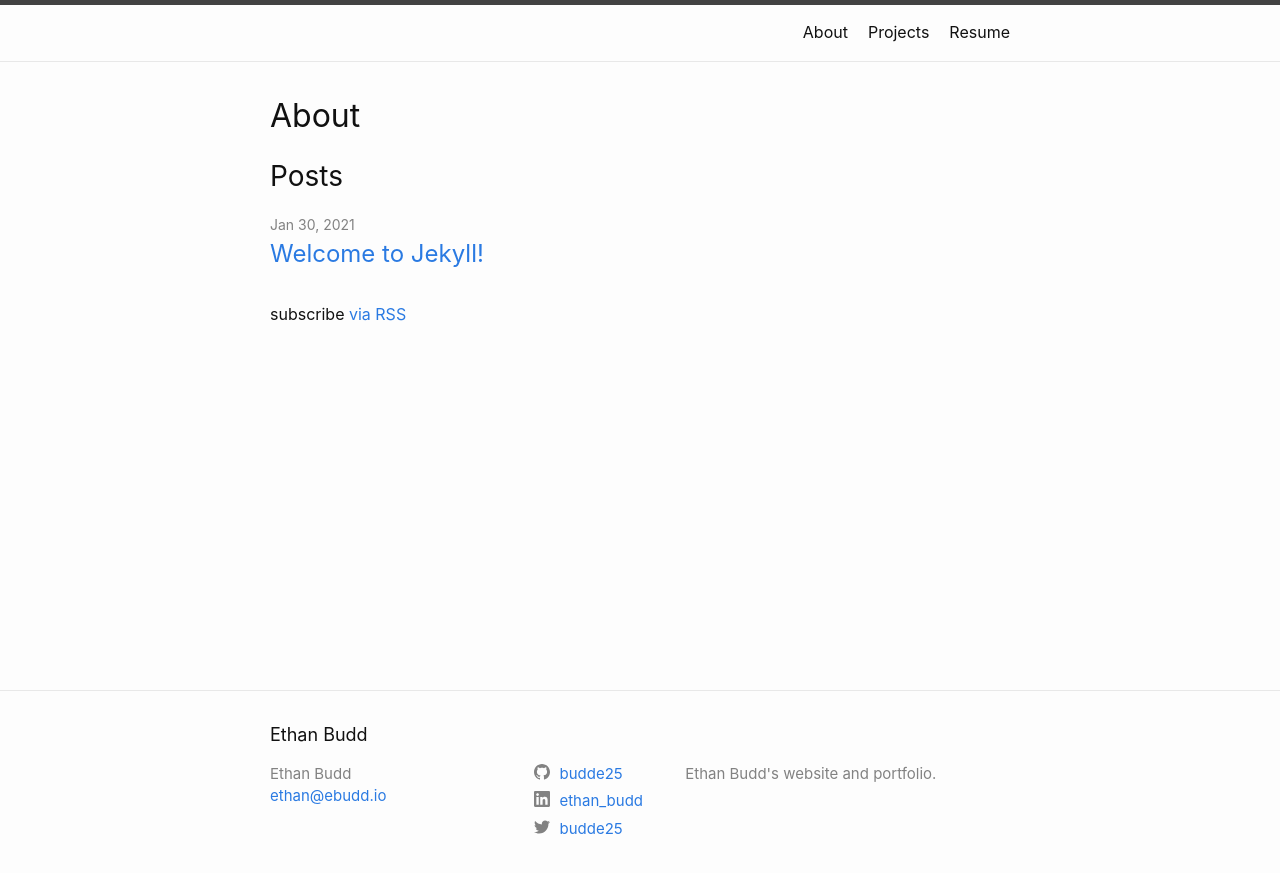
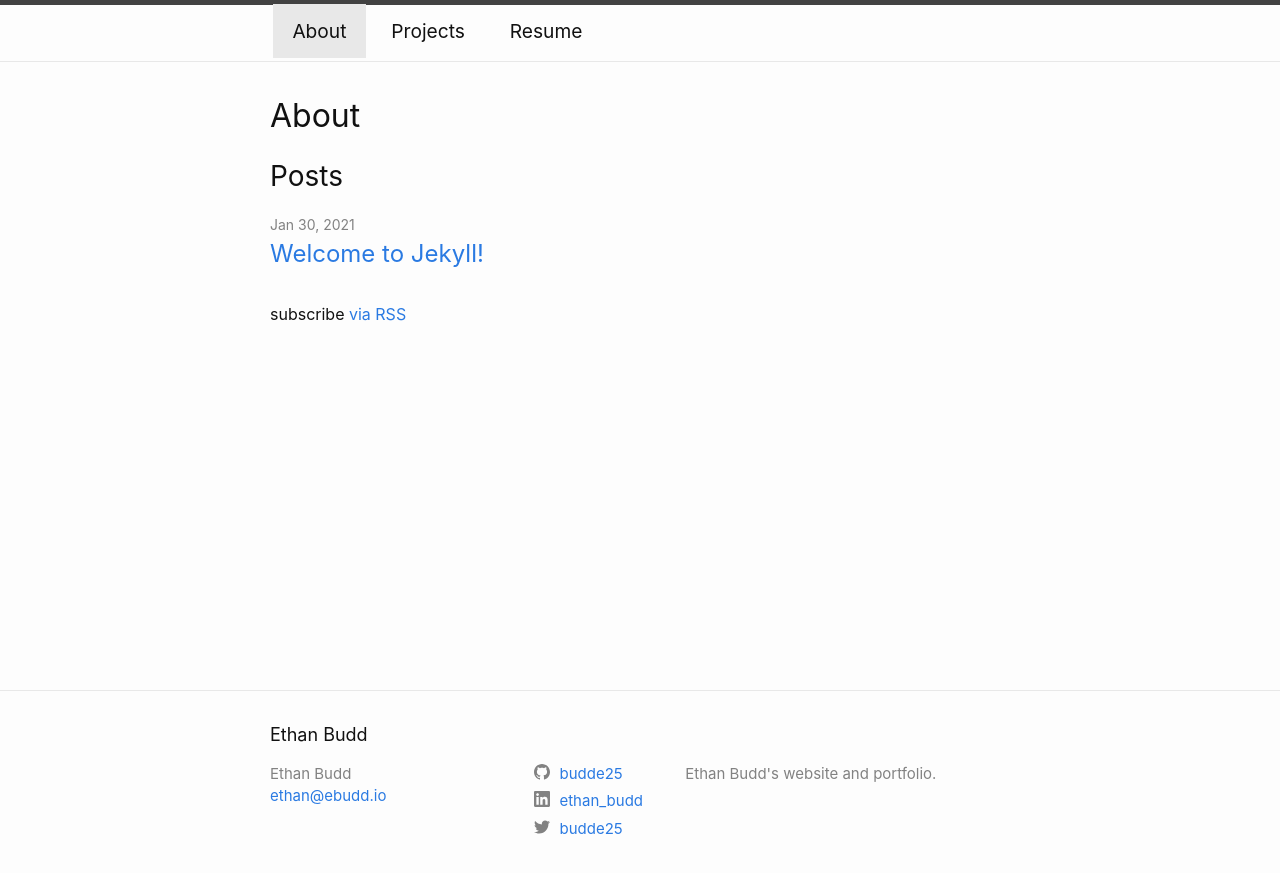
Before and after one commit to budde25/website-v2, a Jekyll site: the page built from index.md, in a window 1280 px wide. Shown: the top 873 px of the page. Built offline with Jekyll 4.4.1, drawn with Linux system fonts in a browser that asks for light colours.

Commit message:
improve layout

```diff
--- a/_sass/minima/_layout.scss
+++ b/_sass/minima/_layout.scss
@@ -25,7 +25,7 @@
 }
 
 .site-nav {
-  float: right;
+  float: left;
   line-height: $base-line-height * $base-font-size * 2.25;
 
   .nav-trigger {
@@ -39,11 +39,21 @@
   .page-link {
     color: $text-color;
     line-height: $base-line-height;
+    text-align: center;
+    font-size: 1.2rem;
+    padding: .8em 1em 0.8em;
+    margin-left: 0.2rem;
+    margin-right: 0.2rem;
+    //border-bottom: 1px solid $grey-color-light;
 
     // Gaps between nav items, but not on the last one
     &:not(:last-child) {
-      margin-right: 20px;
+      //margin-right: 0.8rem;
     }
+  }
+
+  .current {
+    background: $grey-color-light;
   }
 
   @include media-query($on-palm) {
@@ -93,9 +103,9 @@
       padding: 5px 10px;
 
       &:not(:last-child) {
-        margin-right: 0;
+       // margin-right: 0;
       }
-      margin-left: 20px;
+      // margin-left: 20px;
     }
   }
 }
```
